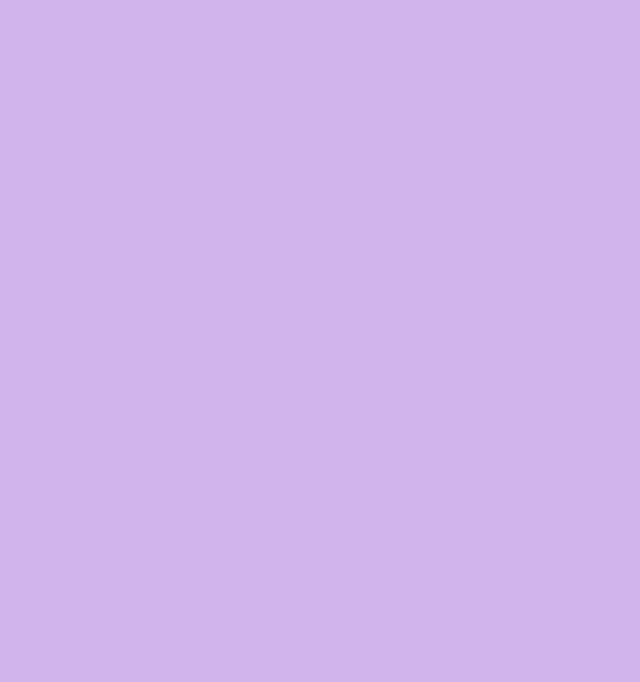
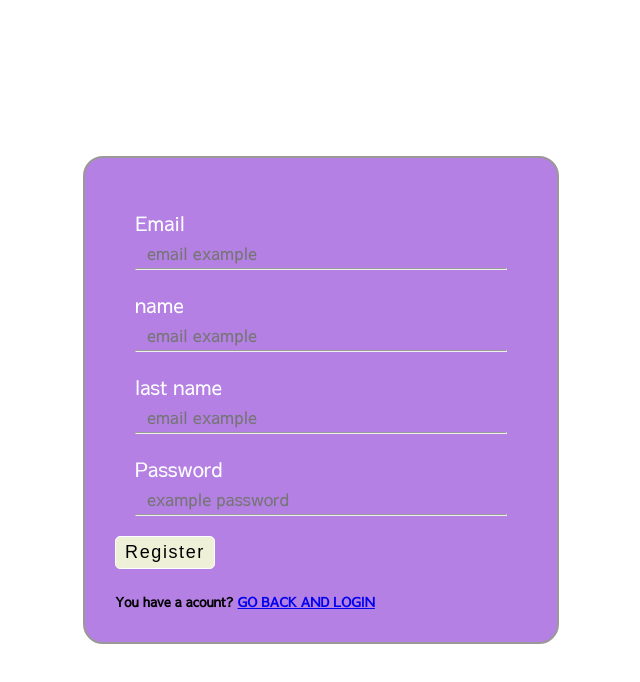
Before and after one commit to carlos398/dashboard, a React (Create React App) app: page /register in a window 1280 px wide. Before the commit this address had no page. Shown: the top 682 px of the page, without its empty margins (319-959 px from the left). Built offline with nearby package versions, Linux system fonts and the light colour scheme.

Commit message:
creacion de registros

```diff
--- a/src/App.js
+++ b/src/App.js
@@ -3,6 +3,7 @@ import './App.css'
 import {BrowserRouter as Router, Routes, Route} from 'react-router-dom'
 import { Login } from "./components/urls/login"
 import { DashBoard } from "./components/urls/dashboard"
+import { Register } from "./components/urls/register"
 
 function App() {
 
@@ -18,6 +19,7 @@ function App() {
       <div className = 'container'>
         <Routes>
           <Route path="/" element={<Login userToken={userToken}/>}/>
+          <Route path="/register" element={<Register/>}/>
           <Route path="/dash" element={<DashBoard token={token}/>}/>
         </Routes>
       </div>
--- a/src/components/urls/login.js
+++ b/src/components/urls/login.js
@@ -1,6 +1,6 @@
 import React, {useState} from "react";
 import { Toaster, toast  } from "react-hot-toast";
-import { useNavigate } from "react-router-dom";
+import { useNavigate, Link } from "react-router-dom";
 import "../../App.css";
 
 export const Login = (props) =>{
@@ -60,6 +60,9 @@ export const Login = (props) =>{
                     </label>
                 </div>
                 <button>Login</button>
+                <br/>
+                <br/>
+                <h5>you dont have a acount? <Link to={'/register'}>CREATE ONE HERE</Link></h5>
             </form>
             <Toaster/>
         </div>
--- /dev/null
+++ b/src/components/urls/register.js
@@ -0,0 +1,84 @@
+import React, {useState} from "react";
+import { Link } from "react-router-dom";
+// import { useNavigate } from "react-router-dom";
+import "../../App.css";
+
+export const Register = () =>{
+
+    // const navigate = useNavigate();
+
+    const [email, setEmail] = useState('')
+    const [password, setPassword] = useState('')
+    const [name, setName] = useState('')
+    const [lastName, setLastName] = useState('')
+
+
+    const UserRegister =  async (e) => {
+        e.preventDefault();
+
+        const rest = await fetch('http://localhost:8000/api/users/', {
+            method: 'POST',
+            headers: {'Content-Type': 'application/json'},
+            body: JSON.stringify({
+                'email' : email,
+                'name' : name,
+                'last_name' : lastName,
+                'password' : password
+            })
+        })
+
+        const data = await rest.json()
+        console.log(data)
+    }
+
+    return(
+        <div className="login">
+            <form className="LoginForm" onSubmit={UserRegister}>
+                <div className = "formcontrol">
+                    <label>
+                        Email <br/>
+                        <input type="text"
+                        placeholder="email example"
+                        onChange={(e) => setEmail(e.target.value)}
+                        value={email}/>
+                        <hr/>
+                    </label>
+                </div>
+                <div className = "formcontrol">
+                    <label>
+                        name <br/>
+                        <input type="text"
+                        placeholder="email example"
+                        onChange={(e) => setName(e.target.value)}
+                        value={name}/>
+                        <hr/>
+                    </label>
+                </div>
+                <div className = "formcontrol">
+                    <label>
+                        last name <br/>
+                        <input type="text"
+                        placeholder="email example"
+                        onChange={(e) => setLastName(e.target.value)}
+                        value={lastName}/>
+                        <hr/>
+                    </label>
+                </div>
+                <div className = "formcontrol">
+                    <label>
+                        Password<br/>
+                        <input type="password"
+                        placeholder="example password"
+                        onChange={(e) => setPassword(e.target.value)}
+                        value={password}/>
+                        <hr/>
+                    </label>
+                </div>
+                <button>Register</button>
+                <br/>
+                <br/>
+                <h5>You have a acount? <Link to={'/'}>GO BACK AND LOGIN</Link></h5>
+            </form>
+        </div>
+    )
+};
```
Also changed, not shown: src/components/views/test.js (+17 -0 lines), src/components/views/takeTest.js (added).
